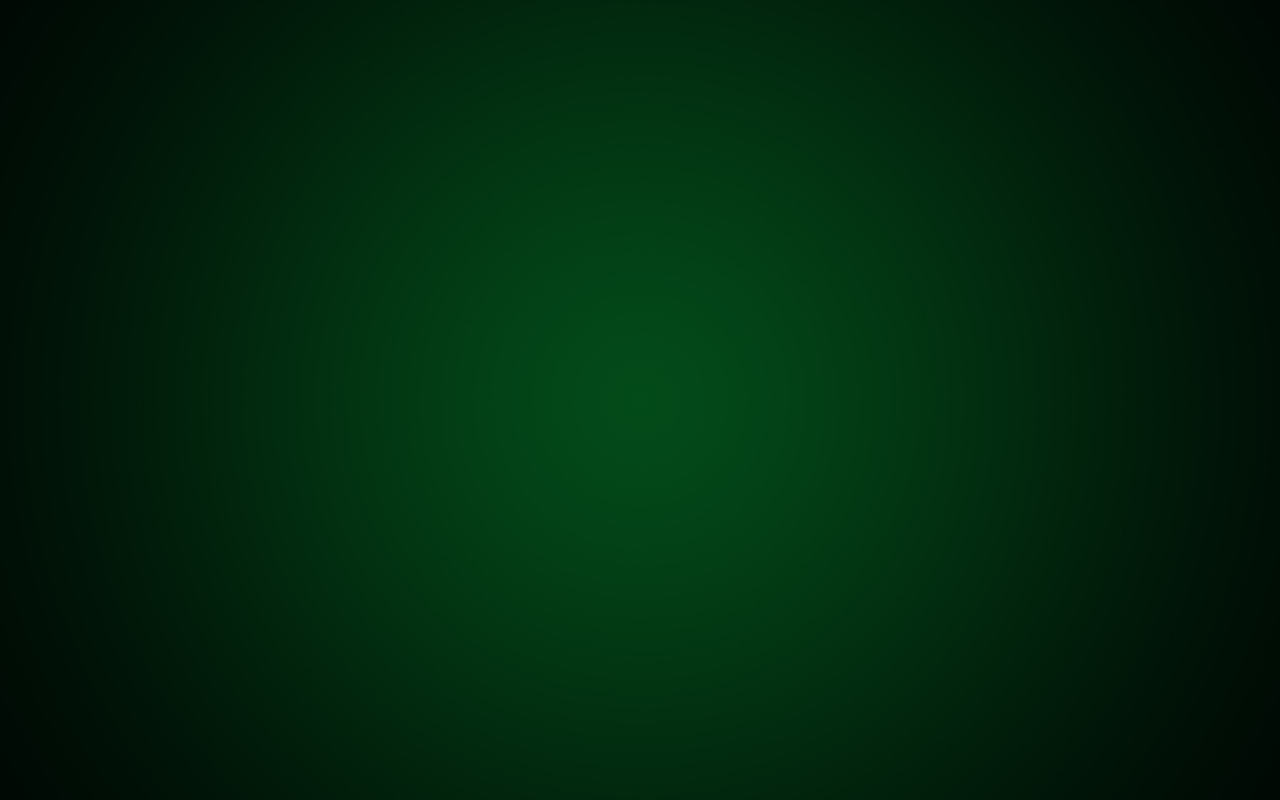
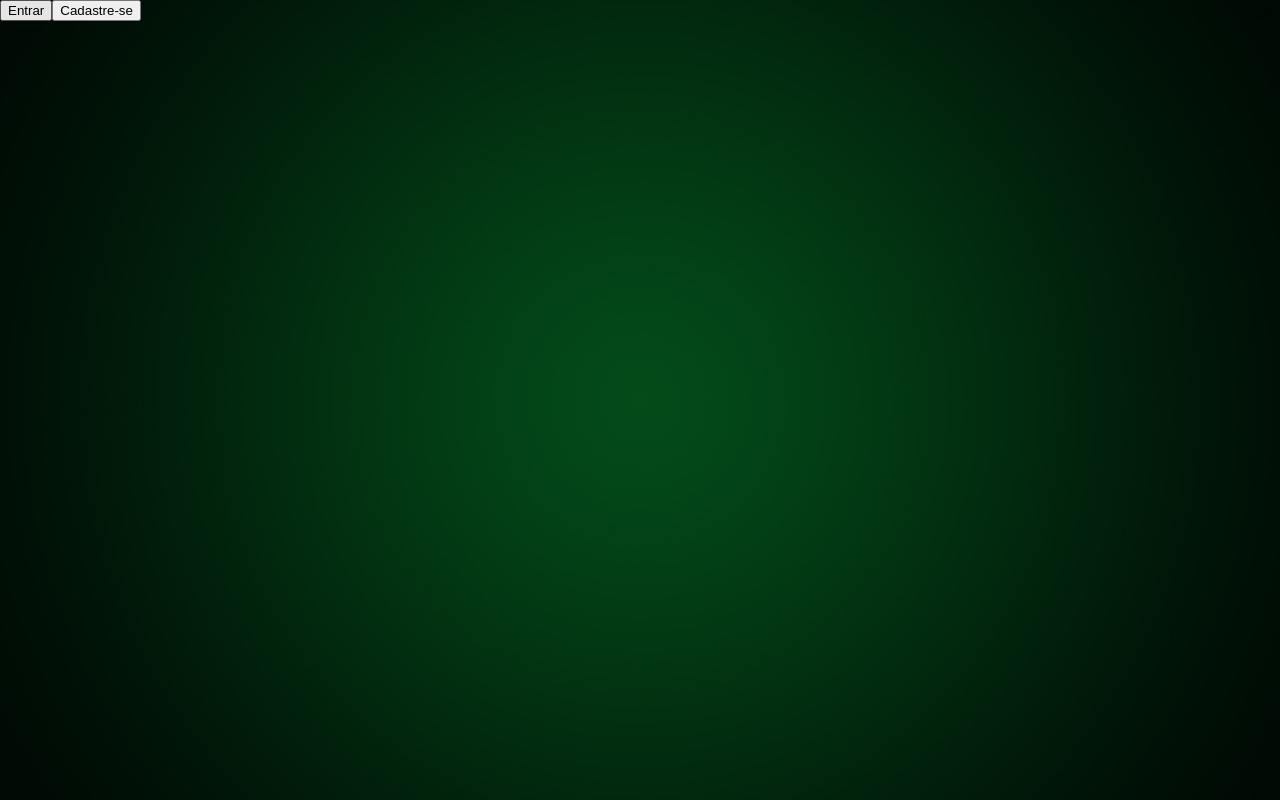
Before and after one commit to blinbingo/front, a Next.js app: page / in a window 1280 px wide. Built offline with nearby package versions, Linux system fonts and the light colour scheme.

Commit message:
Update index.js

```diff
--- a/pages/index.js
+++ b/pages/index.js
@@ -1,6 +1,12 @@
-
 export default function Home() {
   return (
-    <div className="background"></div>
+    <div className="background">
+      <header className="topo">
+        <div className="botoes">
+          <button className="btn-transparente">Entrar</button>
+          <button className="btn-verde">Cadastre-se</button>
+        </div>
+      </header>
+    </div>
   );
 }
```
